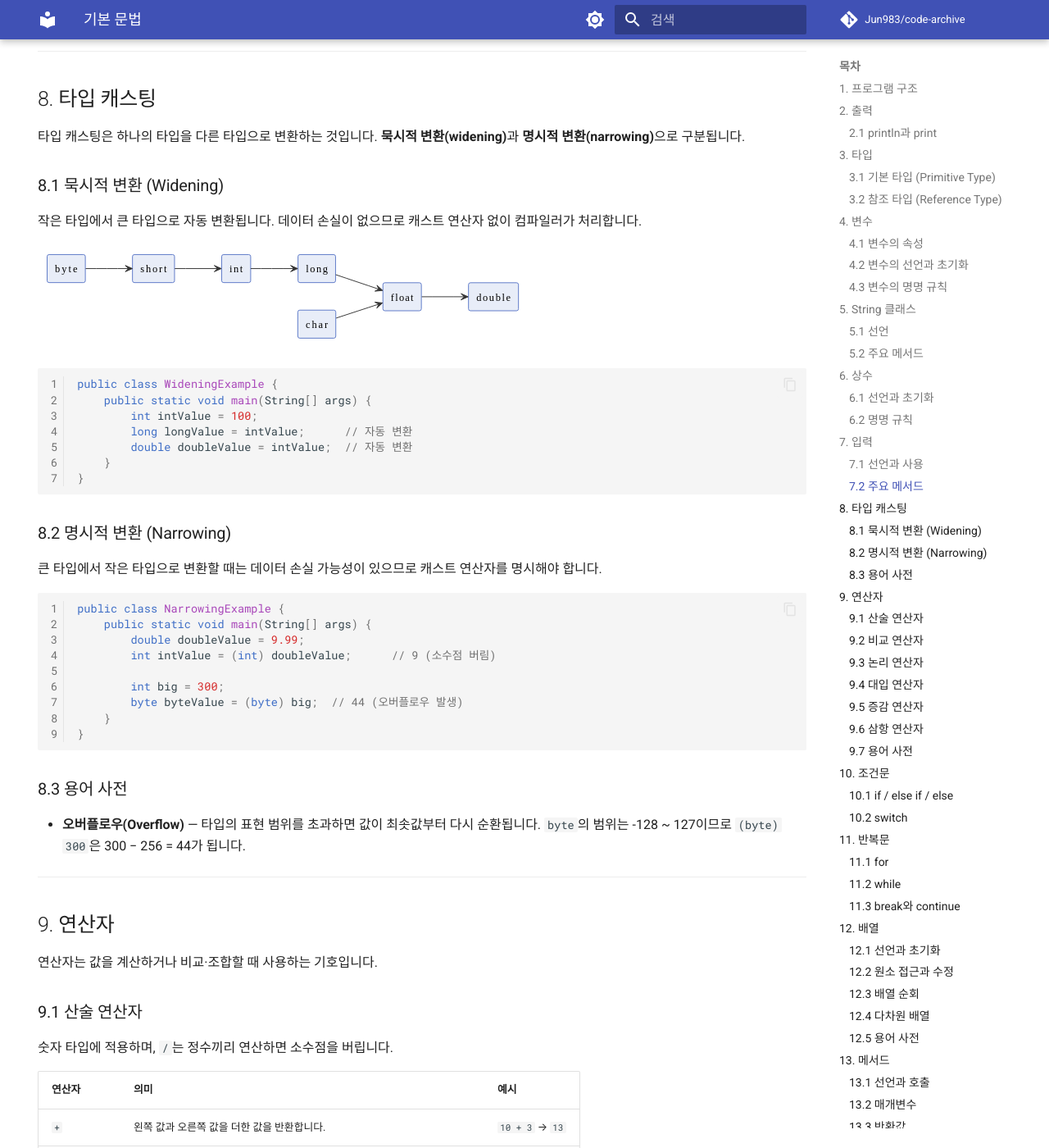
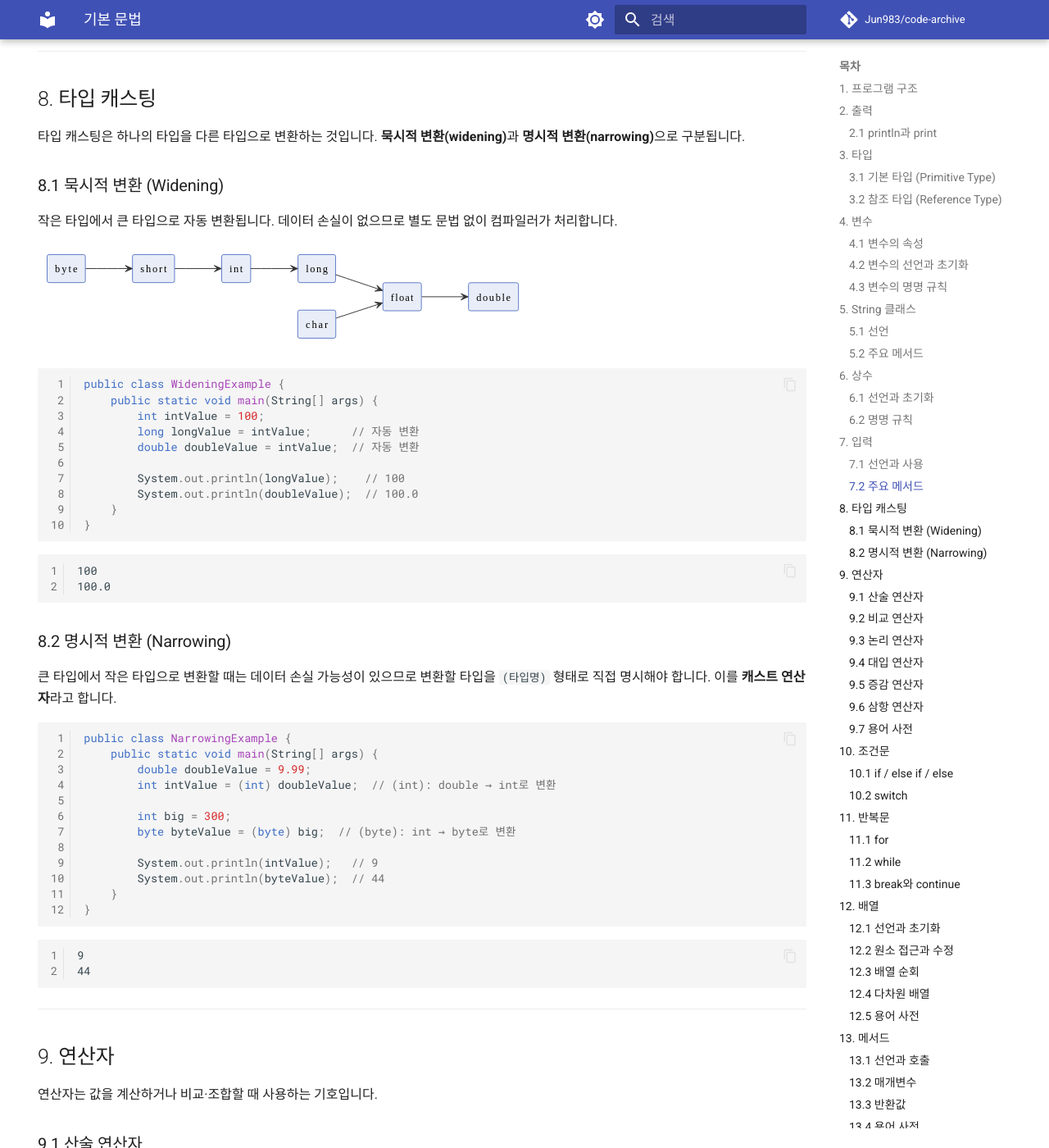
Before and after one commit to Jun983/code-archive, an MkDocs documentation site: the page built from docs/java/syntax.md, in a window 1280 px wide and 1400 px high, scrolled down 7600 px. Shown: the whole window at 82% size. Built offline with MkDocs 1.6.1 and Material for MkDocs 9.7.7, drawn with Linux system fonts in a browser that asks for light colours; comment, search, counter and statistics services are not loaded.

Commit message:
docs(java): 타입 캐스팅 섹션 초보자 친화성 개선
Co-Authored-By: Claude Sonnet 4.6 <noreply@anthropic.com>

````diff
--- a/docs/java/syntax.md
+++ b/docs/java/syntax.md
@@ -348,7 +348,7 @@ public class InputExample {
 
 ### 8.1 묵시적 변환 (Widening)
 
-작은 타입에서 큰 타입으로 자동 변환됩니다. 데이터 손실이 없으므로 캐스트 연산자 없이 컴파일러가 처리합니다.
+작은 타입에서 큰 타입으로 자동 변환됩니다. 데이터 손실이 없으므로 별도 문법 없이 컴파일러가 처리합니다.
 
 ![widening cast diagram](../assets/images/java/widening-cast.svg){ width="600" }
 
@@ -358,29 +358,41 @@ public class WideningExample {
         int intValue = 100;
         long longValue = intValue;      // 자동 변환
         double doubleValue = intValue;  // 자동 변환
+
+        System.out.println(longValue);    // 100
+        System.out.println(doubleValue);  // 100.0
     }
 }
 ```
 
+```
+100
+100.0
+```
+
 ### 8.2 명시적 변환 (Narrowing)
 
-큰 타입에서 작은 타입으로 변환할 때는 데이터 손실 가능성이 있으므로 캐스트 연산자를 명시해야 합니다.
+큰 타입에서 작은 타입으로 변환할 때는 데이터 손실 가능성이 있으므로 변환할 타입을 `(타입명)` 형태로 직접 명시해야 합니다. 이를 **캐스트 연산자**라고 합니다.
 
 ```java
 public class NarrowingExample {
     public static void main(String[] args) {
         double doubleValue = 9.99;
-        int intValue = (int) doubleValue;      // 9 (소수점 버림)
+        int intValue = (int) doubleValue;  // (int): double → int로 변환
 
         int big = 300;
-        byte byteValue = (byte) big;  // 44 (오버플로우 발생)
+        byte byteValue = (byte) big;  // (byte): int → byte로 변환
+
+        System.out.println(intValue);   // 9
+        System.out.println(byteValue);  // 44
     }
 }
 ```
 
-### 8.3 용어 사전
-
-- **오버플로우(Overflow)** — 타입의 표현 범위를 초과하면 값이 최솟값부터 다시 순환됩니다. `byte`의 범위는 -128 ~ 127이므로 `(byte) 300`은 300 − 256 = 44가 됩니다.
+```
+9
+44
+```
 
 ---
 
````
